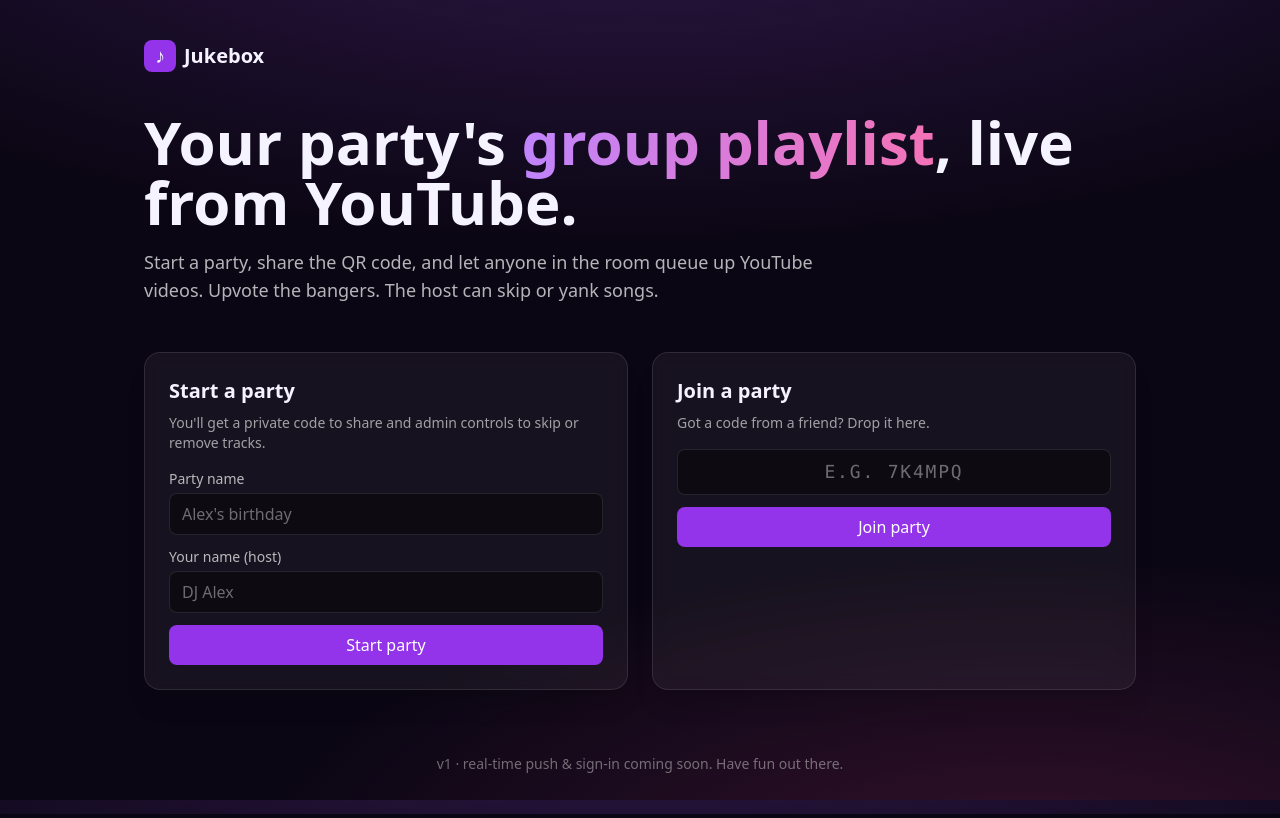
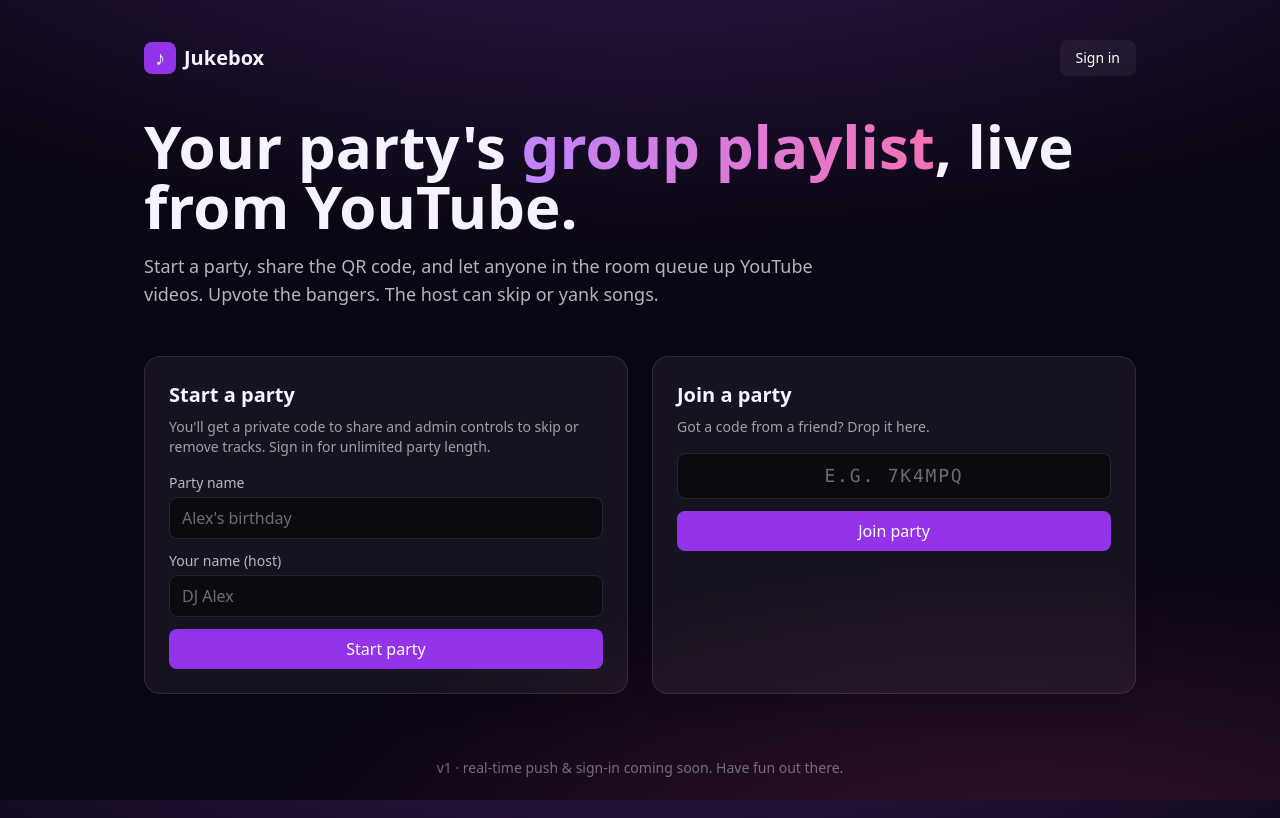
Before and after one commit to smckay79/jukebox, a Next.js app: page / in a window 1280 px wide. Built offline with nearby package versions, Linux system fonts and the light colour scheme; no server answers.

Commit message:
Add sign-in button to landing page header
UserMenu component now appears in the top-right of the homepage,
letting users sign in with Google before creating or joining a party.
Also hints that signing in unlocks unlimited party length.

https://claude.ai/code/session_015SLiyJrJSJ9hb59ddctgJH

```diff
--- a/src/app/page.tsx
+++ b/src/app/page.tsx
@@ -1,6 +1,7 @@
 import Link from "next/link";
 import JoinForm from "@/components/JoinForm";
 import CreatePartyForm from "@/components/CreatePartyForm";
+import UserMenu from "@/components/UserMenu";
 import { getSessionUser } from "@/lib/auth";
 import { isAdminEmail } from "@/lib/admin";
 
@@ -17,6 +18,7 @@ export default async function Home() {
           </span>
           Jukebox
         </Link>
+        <div className="flex items-center gap-3">
           {showAdmin && (
             <Link
               href="/admin"
@@ -25,6 +27,8 @@ export default async function Home() {
               Admin
             </Link>
           )}
+          <UserMenu nextPath="/" />
+        </div>
       </header>
 
       <section className="mb-12">
@@ -46,7 +50,7 @@ export default async function Home() {
           <h2 className="mb-2 text-xl font-semibold">Start a party</h2>
           <p className="mb-4 text-sm text-white/60">
             You&apos;ll get a private code to share and admin controls to skip
-            or remove tracks.
+            or remove tracks. Sign in for unlimited party length.
           </p>
           <CreatePartyForm />
         </div>
```
Lines whose indentation alone changed are shown as unchanged.
